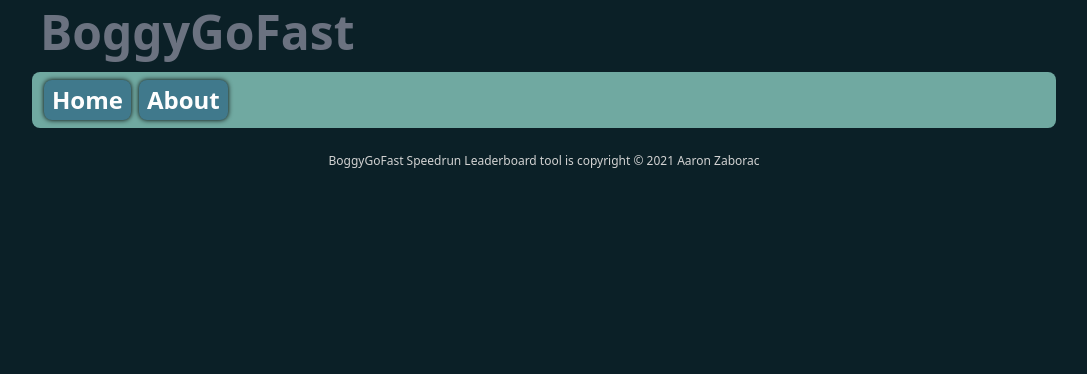
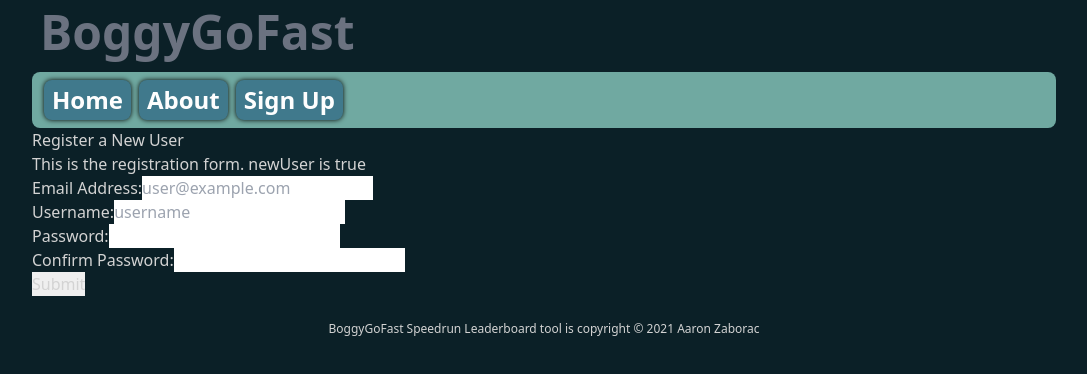
Before and after one commit to OttoVonBismark/boggygofast-v3-frontend, a React (Create React App) app: page /register in a window 1280 px wide. Shown: the top 374 px of the page, without its empty margins (96-1183 px from the left). Built offline with nearby package versions, Linux system fonts and the light colour scheme.

Commit message:
Builds form skeleton for Users.

```diff
--- a/src/App.js
+++ b/src/App.js
@@ -5,6 +5,7 @@ import Footer from './components/layout/Footer'
 
 // Routes
 import About from './containers/About'
+import Registration from './containers/users/Registration'
 import Error404 from './containers/errors/Error404'
 
 function App() {
@@ -23,6 +24,7 @@ function App() {
       )} />
 
       <Route path="/about" component={About} />
+      <Route path="/register" component={Registration} />
       <Route path="/404" exact component={Error404} />
 
       <Footer />
--- a/src/assets/css/index.css
+++ b/src/assets/css/index.css
@@ -1,5 +1,6 @@
 /* Color Palette
 TODO: This is copy-pasted from Cerberus to get us off the ground. Re-do all of this later.
+TODO: Monserrat headline font and Roboto body font. Look into implementing those here.
 #0b2027 - Charleston Green - Background, other dark elements.
 #40798c - Teal Blue - A nice dark blue used for the navigation button background
 #70a9a1 - Green Sheen - A muted blue-green. Used for the navigation rule.
--- a/src/components/layout/Navigation.js
+++ b/src/components/layout/Navigation.js
@@ -6,6 +6,7 @@ const Navigation = () => {
     <nav className="cerb-nav">
       <NavItem text="Home" url="/" />
       <NavItem text="About" url="/about" />
+      <NavItem text="Sign Up" url="/register" />
     </nav>
   )
 }
--- /dev/null
+++ b/src/containers/users/Form.js
@@ -0,0 +1,66 @@
+import { useState } from 'react'
+import PropTypes from 'prop-types'
+
+// TODO: Add submitButtonText prop
+// TODO: Add button component and pass submitButtonText along to it.
+const Form = ({ newUser }) => {
+  // If newUser is true, all fields should be blank. Otherwise, use the current user's properties (to be added later)
+  const [email, setEmail] = useState(newUser ? '' : '')
+  const [username, setUsername] = useState(newUser ? '' : '')
+  const [password, setPassword] = useState(newUser ? '' : '')
+  // This one might break due to camelCase vs snake_case on the incoming user_params in Rails
+  const [passwordConfirmation, setPasswordConfirmation] = useState(newUser ? '' : '')
+
+  const onSubmit = (e) => {
+    e.preventDefault() // Might not need this since we're going to redirect
+
+    if(!email || !username || !password || !passwordConfirmation) {
+      alert('Please fill out all of the values.')
+      return
+    }
+
+    if(password !== passwordConfirmation) {
+      alert('Password and Password Confirmation do not match.')
+      return
+    }
+
+    alert('You won!')
+  }
+
+  return (
+    <div>
+      <h3>This is the registration form. newUser is {newUser ? 'true' : 'false'}</h3>
+      <form onSubmit={onSubmit}>
+        <label>Email Address:</label>
+        <input type='text' placeholder='user@example.com' value={email} onChange={(e) => setEmail(e.target.value)} />
+        <br/>
+
+        <label>Username:</label>
+        <input type='text' placeholder='username' hint='must be unique' value={username} onChange={(e) => setUsername(e.target.value)} />
+        <br/>
+
+        <label>Password:</label>
+        <input type='password' value={password} onChange={(e) => setPassword(e.target.value)} />
+        <br/>
+
+        <label>Confirm Password:</label>
+        <input type='password' value={passwordConfirmation} onChange={(e) => setPasswordConfirmation(e.target.value)} />
+        <br/>
+
+        <input type='submit' value='Submit' className='btn btn-block'/>
+      </form>
+    </div>
+  )
+}
+
+Form.defaultProps = {
+  newUser: true,
+  // submitButtonText: 'Register'
+}
+
+Form.propTypes = {
+  newUser: PropTypes.bool,
+  // submitButtonText: PropTypes.string
+}
+
+export default Form
--- /dev/null
+++ b/src/containers/users/Registration.js
@@ -0,0 +1,12 @@
+import Form from './Form'
+
+const Registration = () => {
+  return (
+    <div>
+      <h1>Register a New User</h1>
+      <Form newUser={true} />
+    </div>
+  )
+}
+
+export default Registration
```
